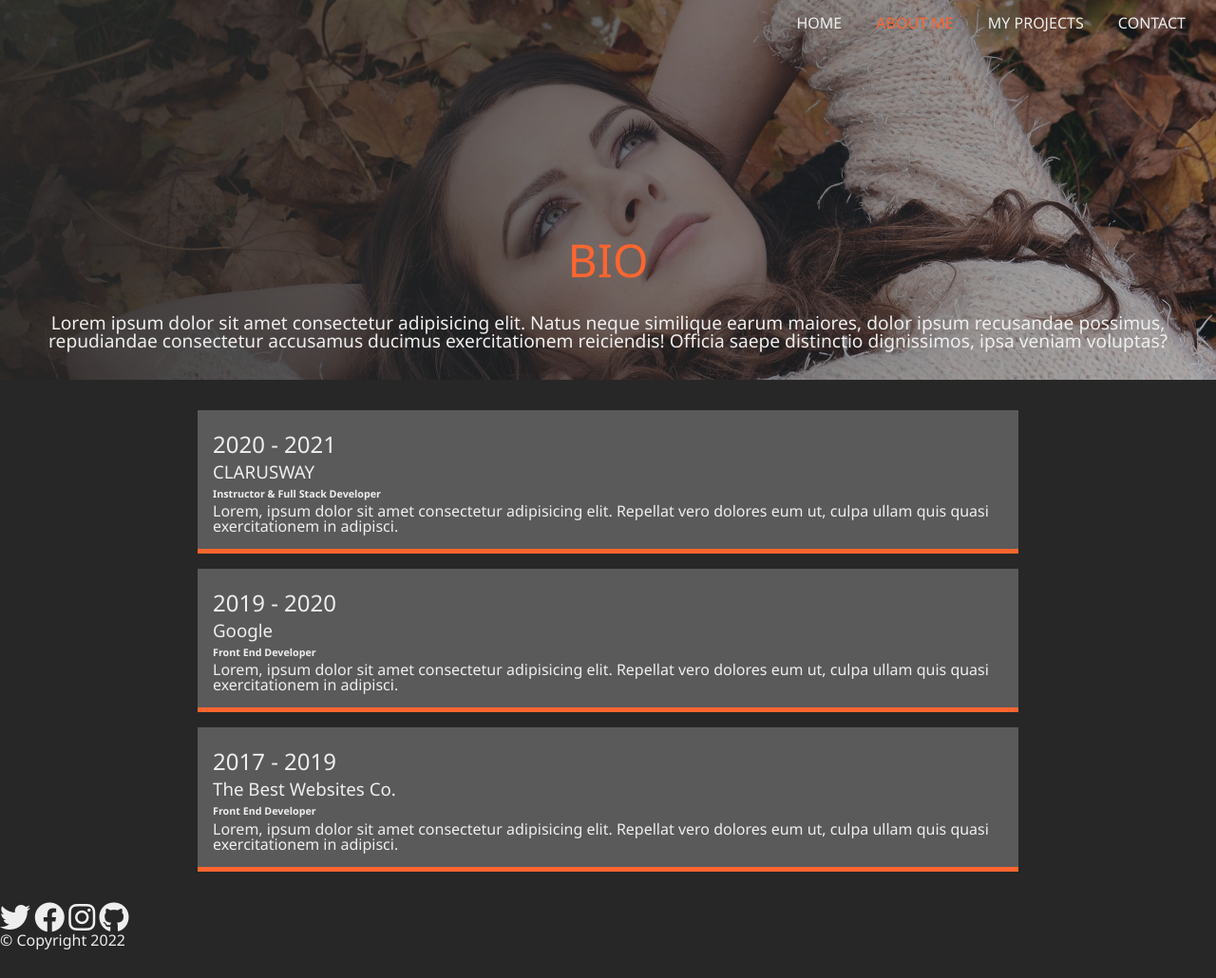
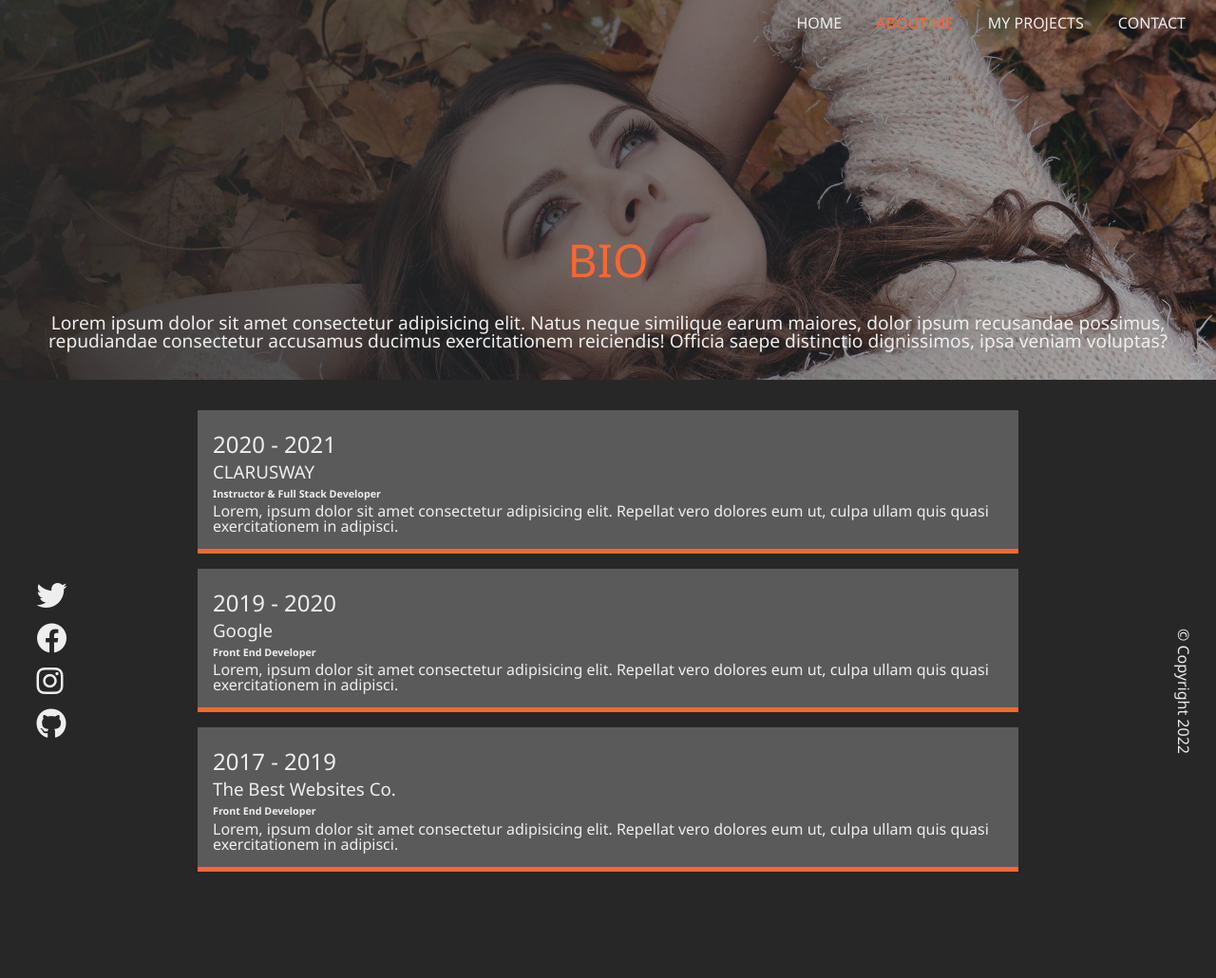
Before and after one commit to Aslihan06/sassProject2, a plain HTML site: page about.html in a window 1280 px wide. Shown: the whole page at 95% size. Before the commit the page ends 1001 px from the top, so only its background shows below. Drawn offline with Linux system fonts and the light colour scheme.

Commit message:
end about

```diff
--- a/scss/components/_footer.scss
+++ b/scss/components/_footer.scss
@@ -12,7 +12,7 @@
 }
 
 footer.horizontal{
-    border: 2px solid red;
+    // border: 2px solid red;
     height: 10vh;
     display: flex;
     justify-content: space-between;
@@ -22,3 +22,30 @@ footer.horizontal{
     @extend .link-style
 
 }
+
+footer.vertical{
+
+    height: 10vh;
+    display: flex;
+    justify-content: space-between;
+    align-items: flex-end;
+    padding: 2rem;
+    margin-bottom: 1rem;
+
+    .social-icons{
+        display: flex;
+        flex-direction: column;
+        position: fixed;
+        bottom: 1rem;
+        @extend .link-style
+
+    }
+    .copyright{
+        position: fixed;
+        bottom: 1rem;
+        right: 3rem;
+        transform: rotate(90deg) translate(-3rem,-5rem);
+    }
+
+
+}
```
Also changed, not shown: css/main.css, 1 other file.
